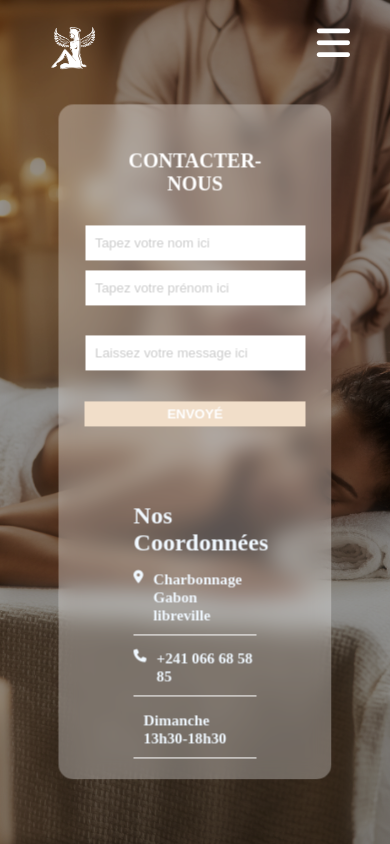
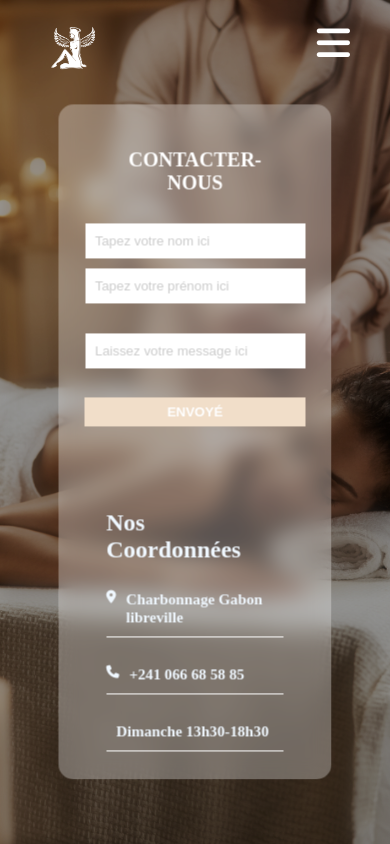
Before and after one commit to A-ArthurKing/A-ArthurKing.github.io, a PHP site: page /contact.html in a window 390 px wide. Run offline with PHP 8.4, Linux system fonts and the light colour scheme; some libraries are stand-ins or nearby versions; some web fonts are replaced.

Commit message:
Dépot 39 avec quelques modifications sur la page contact

```diff
--- a/css/contact.responsive.css
+++ b/css/contact.responsive.css
@@ -184,7 +184,7 @@
         color: white;
         background-color: #F1DEC9;
         font-weight: bold;
-        padding: 5px 83px;
+        padding: 7px 83px;
         transition: all 0.3s ease-in-out;
         display: flex;
 
@@ -209,7 +209,7 @@
         justify-content: space-around;
         flex-direction: column;
         height: 40%;
-        width: 45%;
+        width: 65%;
         margin: auto;
         border-radius: 15px;
         font-family: Bell MT;
```
